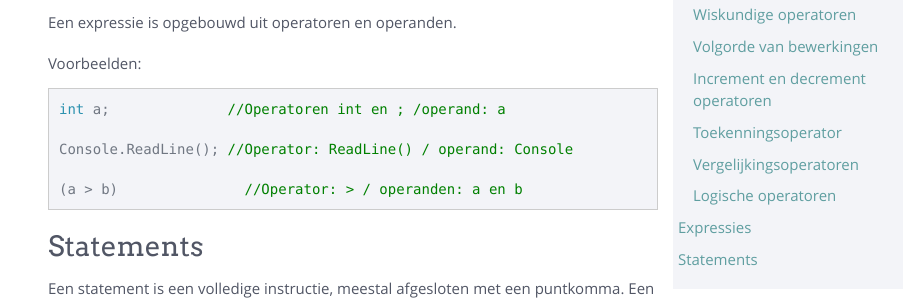
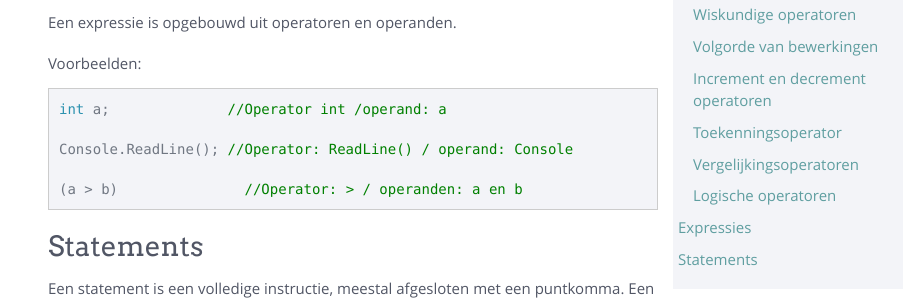
Before and after one commit to sma-it/sma-it.github.io, a Jekyll site: the page built from modules/basics/_posts/2000-01-05-operators_expressions.md, in a window 1280 px wide and 900 px high, scrolled down 5192 px. Shown: the part 159-459 px from the top of the window, without its empty margins (367-1280 px from the left). Built offline with Jekyll 4.4.1, drawn with Linux system fonts in a browser that asks for light colours; nearby versions of some CDN libraries.

Commit message:
Update 2000-01-05-operators_expressions.md
Changed content

````diff
--- a/modules/basics/_posts/2000-01-05-operators_expressions.md
+++ b/modules/basics/_posts/2000-01-05-operators_expressions.md
@@ -224,7 +224,7 @@ Een expressie is opgebouwd uit operatoren en operanden.
 Voorbeelden:
 
 ```csharp
-int a;              //Operatoren int en ; /operand: a
+int a;              //Operator int /operand: a
 
 Console.ReadLine(); //Operator: ReadLine() / operand: Console
 
````
